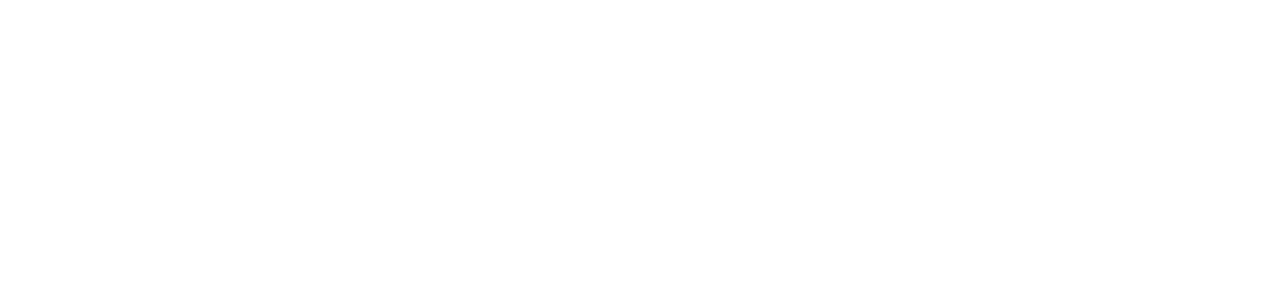
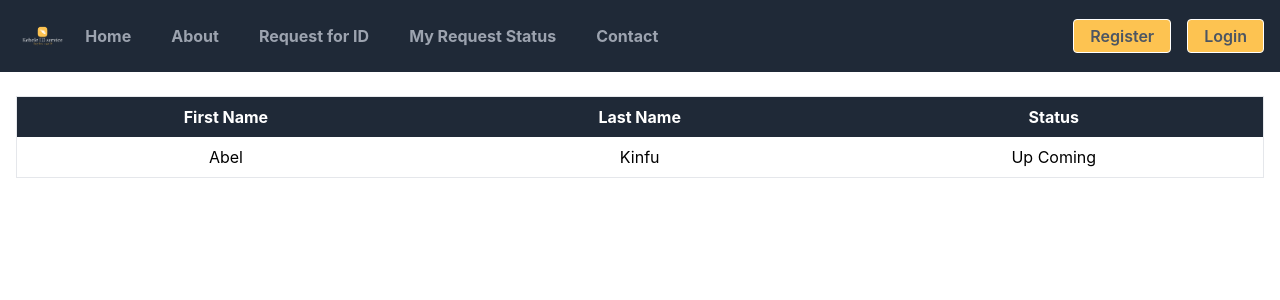
Before and after one commit to abel12-tech/kebele-id-service, a React (Create React App) app: page /my-request-status in a window 1280 px wide. Before the commit this address had no page. Shown: the top 300 px of the page. Built offline with nearby package versions, Linux system fonts and the light colour scheme.

Commit message:
sth is changed

```diff
--- a/src/App.js
+++ b/src/App.js
@@ -7,8 +7,8 @@
 import Profile from "./pages/Profile";
 import Register from "./pages/Register";
 import Login from "./pages/Login";
-import RequestAppointment from "./pages/RequestAppointment";
 import RequestForId from "./features/apply/pages/RequestForId";
+import MyRequestStatus from "./features/apply/pages/MyRequestStatus";
 
 const App = () => {
   return (
@@ -20,7 +20,7 @@
         <Route path="/about" element={<About />} />
         <Route path="/contact" element={<ContactUs />} />
         <Route path="/register" element={<Register />} />
-        <Route path="/request-appointment" element={<RequestAppointment />} />
+        <Route path="/my-request-status" element={<MyRequestStatus />} />
         <Route path="/request-for-id" element={<RequestForId />} />
         <Route path="/login" element={<Login />} />
       </Routes>
--- a/src/components/Navbar.jsx
+++ b/src/components/Navbar.jsx
@@ -14,7 +14,7 @@
   const [isProfileMenuOpen, setIsProfileMenuOpen] = useState(false);
   const isAuthenticated = useSelector(selectIsAuthenticated);
   const resident = useSelector(selectResidentInfo);
-  const profile = resident ? resident.profile : null; // Safely accessing profile
+  const profile = resident ? resident.profile : null;
   const dispatch = useDispatch();
   const navigate = useNavigate();
   const menuRef = useRef(null);
@@ -69,10 +69,16 @@
             About
           </Link>
           <Link
-            to="/request-appointment"
+            to="/request-for-id"
             className="nav-link text-gray-400 font-bold lg:text-1xl"
           >
             Request for ID
+          </Link>
+          <Link
+            to="/my-request-status"
+            className="nav-link text-gray-400 font-bold lg:text-1xl"
+          >
+            My Request Status
           </Link>
           <Link
             to="/contact"
@@ -194,7 +200,7 @@
             {isAuthenticated ? (
               <div className="relative flex flex-col items-center">
                 <img
-                  src={profile || "https://via.placeholder.com/40"} // Use a placeholder if profile is null
+                  src={profile || "https://via.placeholder.com/40"}
                   alt="User Profile"
                   className="h-10 w-10 rounded-full border border-white cursor-pointer"
                   onClick={toggleProfileMenu}
--- a/src/components/Table.jsx
+++ b/src/components/Table.jsx
@@ -1,15 +1,9 @@
 import React from "react";
 
 const Table = () => {
-  const data = [
-    { firstname: "John", lastname: "Doe", status: "Active" },
-    { firstname: "Jane", lastname: "Smith", status: "Inactive" },
-    { firstname: "Bob", lastname: "Johnson", status: "Pending" },
-  ];
-
   return (
     <div className="container mx-auto my-10 p-4">
-      <div className="overflow-x-auto">
+      <div className="overflow-x-auto mt-10">
         <table className="min-w-full bg-white border">
           <thead>
             <tr className="w-full bg-gray-800 text-white">
@@ -19,13 +13,11 @@
             </tr>
           </thead>
           <tbody>
-            {data.map((row, index) => (
-              <tr key={index} className="border-b">
-                <td className="py-2 px-4">{row.firstname}</td>
-                <td className="py-2 px-4">{row.lastname}</td>
-                <td className="py-2 px-4">{row.status}</td>
-              </tr>
-            ))}
+            <tr className="border-b">
+              <td className="py-2 text-center px-4">Abel</td>
+              <td className="py-2 text-center  px-4">Kinfu</td>
+              <td className="py-2 text-center  px-4">Up Coming</td>
+            </tr>
           </tbody>
         </table>
       </div>
--- a/src/features/apply/pages/RequestForId.jsx
+++ b/src/features/apply/pages/RequestForId.jsx
@@ -15,9 +15,7 @@
   const [lastIdImage, setLastIdImage] = useState(null);
   const [apply, { isLoading }] = useApplyForIdMutation();
   const residentInfo = useSelector(selectResidentInfo);
-  const [resident, setResident] = useState(
-    residentInfo ? residentInfo._id : ""
-  );
+  const resident = residentInfo ? residentInfo._id : "";
   const [reservationDate, setReservationDate] = useState("");
 
   useEffect(() => {
@@ -25,7 +23,6 @@
     setReservationDate(currentDate);
   }, []);
 
-  const dispatch = useDispatch();
   const navigate = useNavigate();
 
   const handleFileChange = async (e, setFile) => {
@@ -97,24 +94,6 @@
           <ToastContainer position="top-right" duration={2000} />
           <h1 className="text-2xl mb-6 text-center">Request ID</h1>
           <form className="space-y-4" onSubmit={handleSubmit}>
-            <div>
-              <label
-                htmlFor="resident"
-                className="block text-gray-800 font-semibold mb-2"
-              >
-                Resident ID
-              </label>
-              <input
-                type="text"
-                id="resident"
-                name="resident"
-                className="w-full outline-none border border-gray-300 p-2 rounded-lg"
-                placeholder="Enter your resident ID"
-                value={resident}
-                onChange={(e) => setResident(e.target.value)}
-                disabled
-              />
-            </div>
             <div>
               <label
                 htmlFor="document"
```
